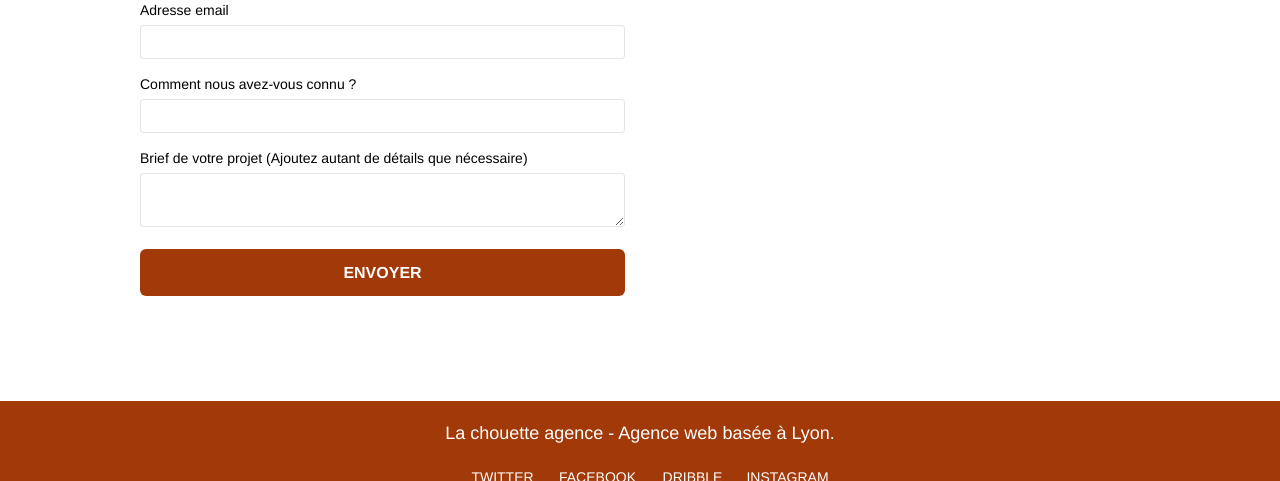
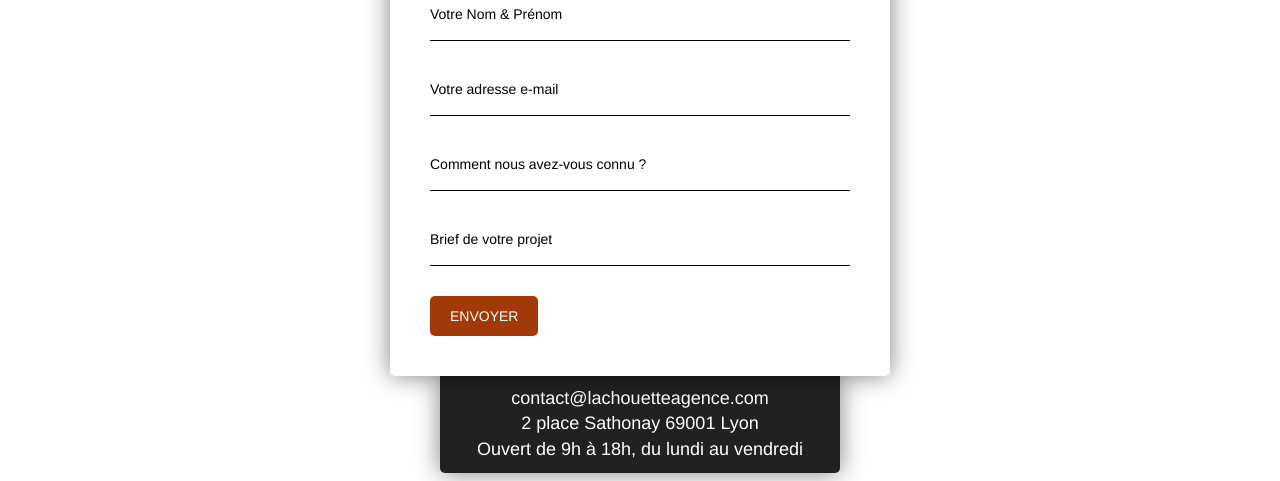
Before and after one commit to LemKin/P4_KS, a plain HTML site: page contact.html in a window 1280 px wide. Shown: the part 590-1071 px from the top of the page. Drawn offline with Linux system fonts and the light colour scheme.

Commit message:
design page contact

```diff
--- a/contact.html
+++ b/contact.html
@@ -60,31 +60,32 @@
             <section class="bloc bgc-white l-bloc" id="bloc-7">
                 <div class="container bloc-lg">
                     <div class="row">
-                        <div class="col-sm-6">
-                            <form id="form_1">
-                                <div class="form-group">
-                                    <label for="name">Nom </label>
-                                    <input id="name" class="form-control" type="text" aria-labelledby="name" required />
+                        <div class="col-sm-12">
+                            <figure>
+                                <img src="img/logo.png" class="center-block image-resize-contact" alt="Logo de la chouette agence" />
+                            </figure>
+                            <div class="box">
+                                <form>
+                                    <div class="inputBox">
+                                        <input type="text" name="" required="">
+                                        <label>Votre Nom & Prénom</label>
                                     </div>
-                                <div class="form-group">
-                                    <label for="email">Adresse email </label>
-                                    <input id="email" class="form-control" type="email" aria-labelledby="email" required />
+                                    <div class="inputBox">
+                                        <input type="text" name="" required="">
+                                        <label>Votre adresse e-mail</label>
                                     </div>
-                                <div class="form-group">
-                                    <label for="input_504">Comment nous avez-vous connu ?</label>
-                                    <input id="input_504" class="form-control" type="text" aria-labelledby="input_504" required />
+                                    <div class="inputBox">
+                                        <input type="text" name="" required="">
+                                        <label>Comment nous avez-vous connu ?</label>
                                     </div>
-                                <div class="form-group">
-                                    <label for="message"> Brief de votre projet (Ajoutez autant de détails que nécessaire)<br /> </label>
-                                    <textarea id="message" class="form-control" required></textarea>
+                                    <div class="inputBox">
+                                        <input type="text" name="" required="">
+                                        <label>Brief de votre projet</label>
                                     </div>
-                                <button class="bloc-button btn btn-lg btn-block cta-hero btn-atomic-tangerine" type="submit">
-                                    Envoyer
-                                </button>
+                                    <input type="submit" name="" value="ENVOYER">
                                 </form>
                             </div>
-                        <div class="col-sm-6">
-                            <p>
+                            <p class="adresse">
                                 contact@lachouetteagence.com<br />
                                 2 place Sathonay 69001 Lyon<br />
                                 Ouvert de 9h à 18h, du lundi au vendredi<br />
--- a/style.css
+++ b/style.css
@@ -651,7 +651,7 @@ label,
 a {
     font-family: "helvetica";
     font-weight: 400;
-    color: #000000!important;
+    color: #000000;
 }
 
 .container {
@@ -777,7 +777,7 @@ h4 {
 }
 
 .tc-white {
-    color: rgb(255, 255, 255)!important;
+    color: #FFFFFF!important;
 }
 
 .btn-atomic-tangerine {
@@ -825,6 +825,85 @@ h4 {
 
 .bg-presentation {
     background-image: url("img/image-de-presentation.jpg");
+}
+
+.image-resize-contact{
+    margin-top: -50px;
+    z-index: 1;
+}
+
+.box{
+    position: relative;
+    margin: auto;
+    margin-top: -20px;
+    width: 500px;
+    padding: 40px;
+    background: #FFFFFF;
+    box-sizing: border-box;
+    box-shadow: 0 0px 25px rgba(0, 0, 0, .5);
+    border-radius: 5px;
+}
+
+.box .inputBox{
+    position: relative;
+}
+
+.box .inputBox input{
+    width: 100%;
+    padding: 10px 0;
+    color: black;
+    font-size: 1.2em;
+    margin-bottom: 30px;
+    border: none;
+    border-bottom: 1px solid black;
+    outline: none;
+    background: transparent;
+}
+
+.box .inputBox label{
+    position: absolute;
+    top: 0;
+    left: 0;
+    padding: 8px 0;
+    pointer-events: none;
+    transition: .5s;
+}
+
+.box .inputBox input:focus ~ label,
+.box .inputBox input:valid ~ label{
+    top: -18px;
+    left: 0;
+    font-size: 0.9em;
+    color: #a23908;
+}
+
+
+.box input[type="submit"]{
+    background: transparent;
+    border: none;
+    outline: none;
+    color: #FFFFFF;
+    background: #a23908;
+    padding: 10px 20px;
+    cursor: pointer;
+    border-radius: 5px;
+}
+
+.adresse{
+    left: 50%;
+    margin: auto;
+    top: 25px;
+    color: white;
+    background: #212121;
+    padding: 10px;
+    width: 400px;
+    text-align: center;
+    border-radius: 0px 0px 5px 5px;
+    box-shadow: 0 0px 25px rgba(0, 0, 0, .5);
+}
+
+.adresse p{
+    color: #ffffff;
 }
 
 @media (max-width: 1024px) {
@@ -1035,4 +1114,18 @@ h4 {
     .bloc-mob-center-text {
         text-align: center;
     }
+    .box{
+        width: 100%;
+        border-radius: 0px;
+    }
+    .adresse{
+        width: 80%;
+        font-size: 1em;
+    }
+    .tight-width-whitespace{
+        font-size: 1.1em;
+    }
+    .hero-bloc-text{
+        font-size: 2em;
+    }
 }
```
Lines whose indentation alone changed are shown as unchanged.
